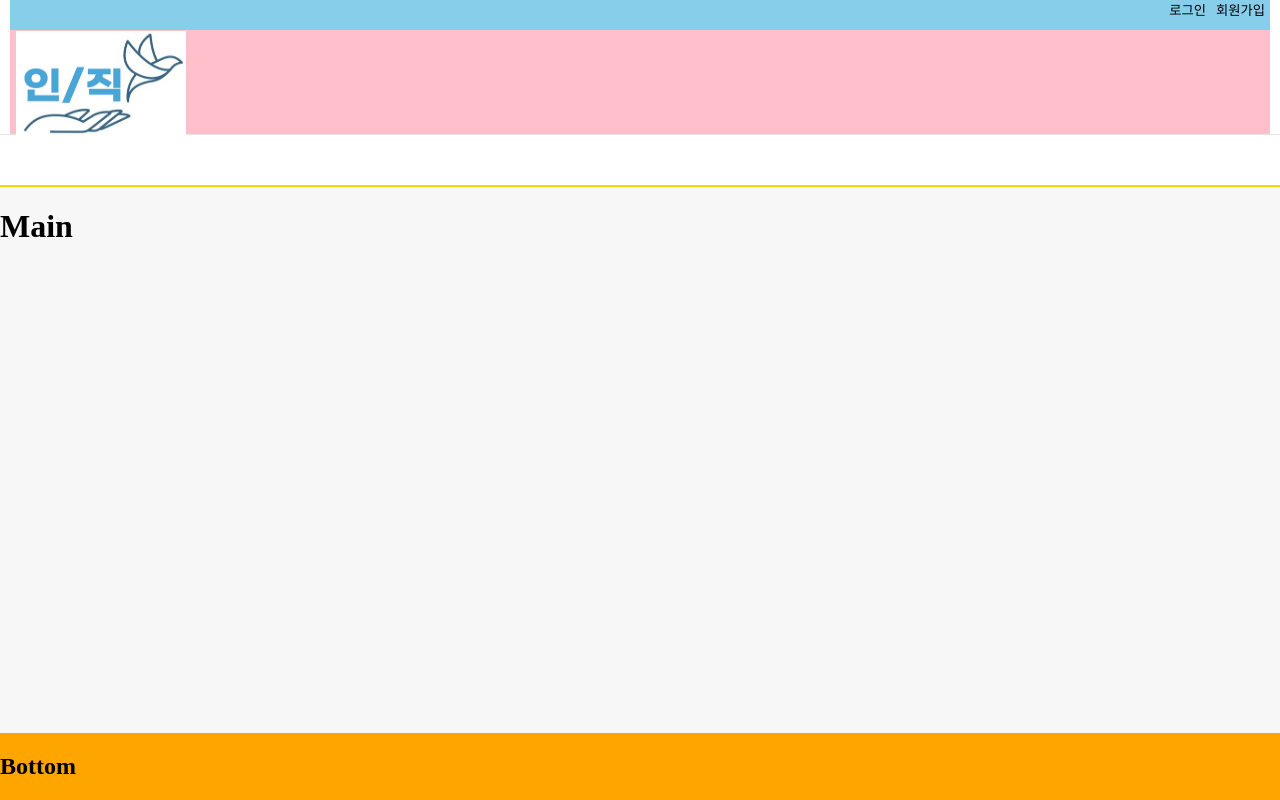
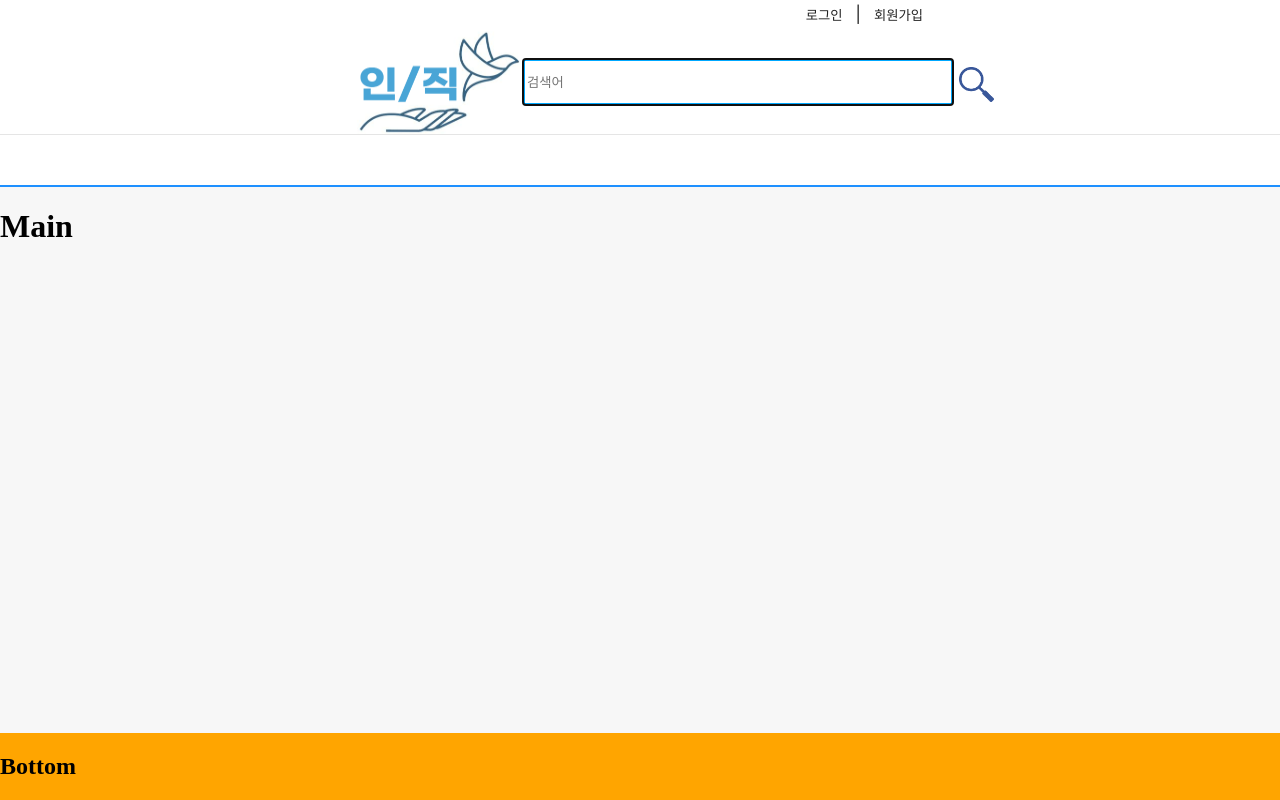
Before and after one commit to chopinballadeno4/in_jik, a React (Create React App) app: page / in a window 1280 px wide. Built offline with nearby package versions, Linux system fonts and the light colour scheme.

Commit message:
header HeaderMenu yet

```diff
--- a/src/Routes/Home.tsx
+++ b/src/Routes/Home.tsx
@@ -24,18 +24,16 @@ function Home() {
 
     const HeaderSearch = styled.div`
         margin: 0 auto;
-        width: 1260px;
+        width: 45vw;
         height: 134px;
         position: relative;
-        background-color: pink;
     `;
 
     const HeaderSearchUser = styled.div`
-        background-color: skyblue;
         display: flex;
         justify-content: flex-end;
         list-style: none;
-        width: 1260px;
+        width: 45vw;
         height: 30px;
 
     `;
@@ -45,7 +43,7 @@ function Home() {
         margin: 0;
 
         li {
-            margin: 0 5px;
+            margin: 5px 5px;
             float: left;
             button {
                 background-color: transparent;
@@ -55,20 +53,27 @@ function Home() {
                 &:hover {
                     opacity: 0.5;
                 }
+                span {
+                    color : #222
+                }
             }
         }
     `;
 
     const HeaderSearchinput = styled.div`
+        display: flex;
+        //justify-content: space-between;
         height: 104px;
-
         button {
+            margin-left: 0;
+            padding: 0;
             background-color: transparent;
             border: 0;
             &:hover {
                 cursor: pointer;
             }
             img {
+                margin-left: 0px;
                 width: 170px;
                 height: 104px;
             }
@@ -76,13 +81,36 @@ function Home() {
     `;
 
     const HeaderSearchinputBox = styled.form`
+        display: flex;
+        align-items: center;
+        margin: 0 auto ;
+
+        input {
+            &:first-child {
+                width: 422px;
+                height: 40px;
+                border: 3px solid #00a8ff;
+            }
+            &:last-child {
+                margin-left: 5px;
+                margin-top: 5px;
+                background: transparent;
+                background-image: url("img/searchicon.png");
+                background-size: 100% 100%;
+                width: 35px; height: 35px;
+                border: 0;
+                &:hover{ cursor: pointer }
+
+            }
+        }
+
 
 
     `;
 
     const HeaderMenu = styled.div`
         border-top: thin solid #e5e5e5;
-        border-bottom: 3px solid #ffd203;
+        border-bottom: 5px solid #1e90ff;
         width: 100vw;
         height: 50px;
     `;
@@ -112,6 +140,10 @@ function Home() {
 
     }
 
+    const inputChange = () => {
+
+    }
+
 
     return (
         <Entire>
@@ -125,6 +157,9 @@ function Home() {
                                 </button>
                             </li>
                             <li>
+                                <span>│</span>
+                            </li>
+                            <li>
                                 <button onClick={toSignUp}>
                                     <span>회원가입</span>
                                 </button>
@@ -136,7 +171,9 @@ function Home() {
                                 <img src="img/injiklogo.png" alt="로고"></img>
                             </button>
                             <HeaderSearchinputBox>
-
+                                <input type="text" placeholder="검색어" onChange={inputChange} autoFocus/>
+                                {/* <input type="image" src="img/searchicon.png" name="Submit" value="Submit" alt="버튼이미지"/> */}
+                                <input type="submit" value=""/>
                             </HeaderSearchinputBox>
                     </HeaderSearchinput>
                 </HeaderSearch>
```
Also changed, not shown: TodoList.txt (added), public/img/searchicon.png (added).
